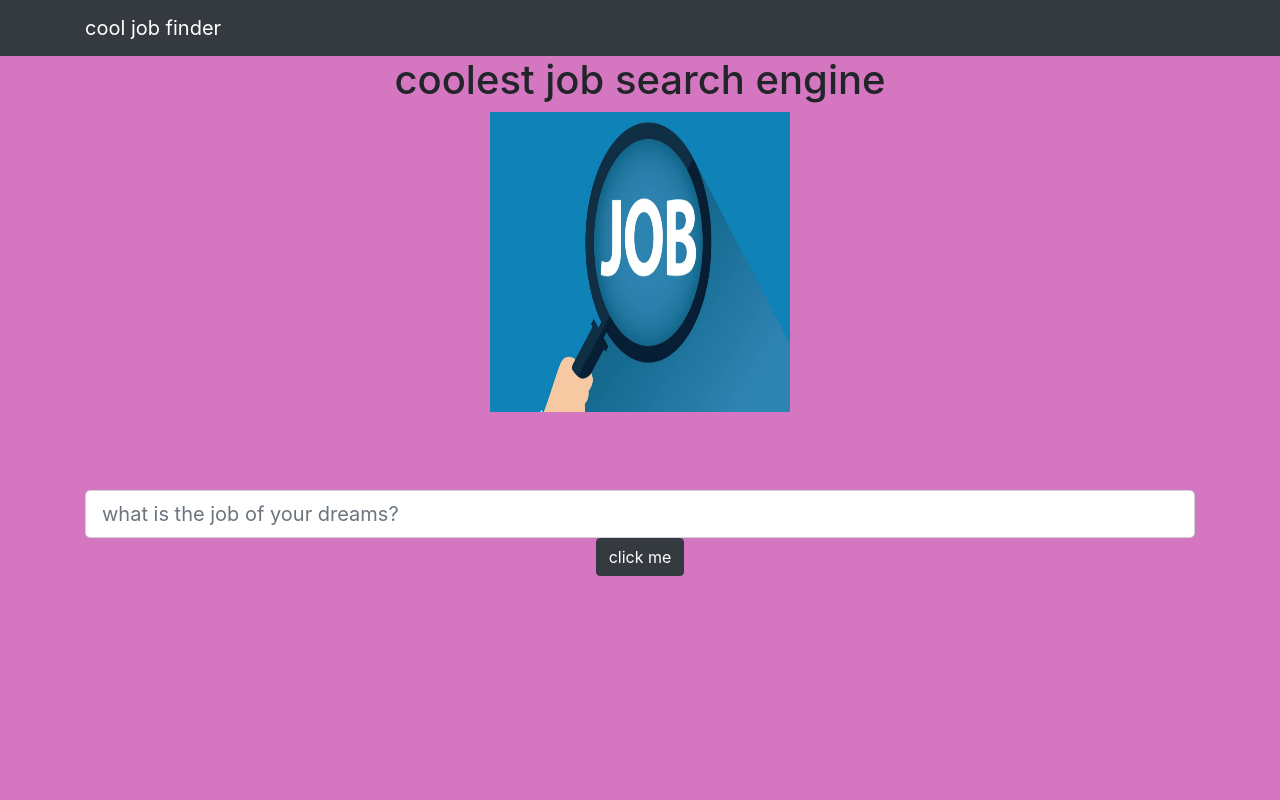
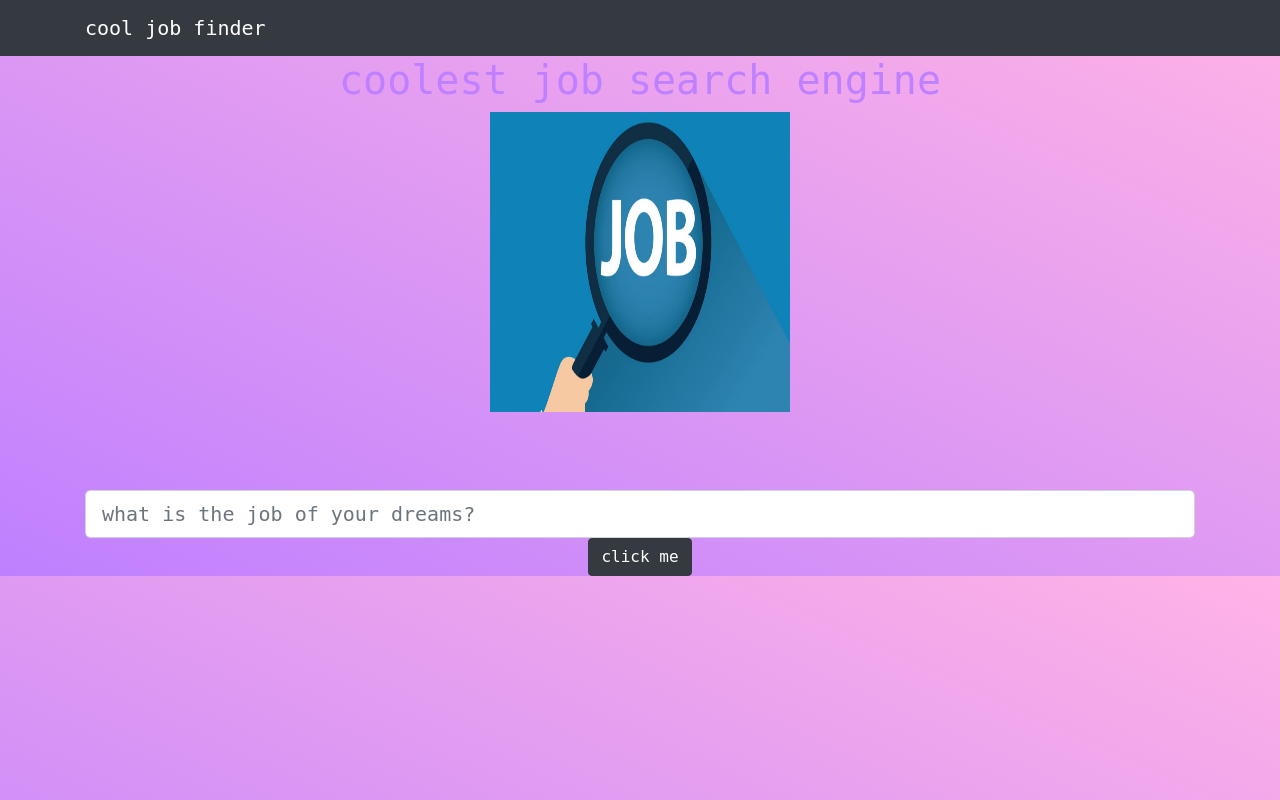
Before and after one commit to df-exo-movement/IRProject, a Django app: page / in a window 1280 px wide. Run offline with Django 3.2, Linux system fonts and the light colour scheme; some libraries are stand-ins or nearby versions.

Commit message:
Update style.css

```diff
--- a/engine/static/css/style.css
+++ b/engine/static/css/style.css
@@ -1,3 +1,6 @@
 body {
-    background: rgb(213, 118, 192);
+    font-family: 'Inconsolata', monospace;
+    font-weight: 384;
+    background-image: linear-gradient(to bottom left, #FFB3E6, #BF80FF );
+    color: #BF80FF;
 }
```
